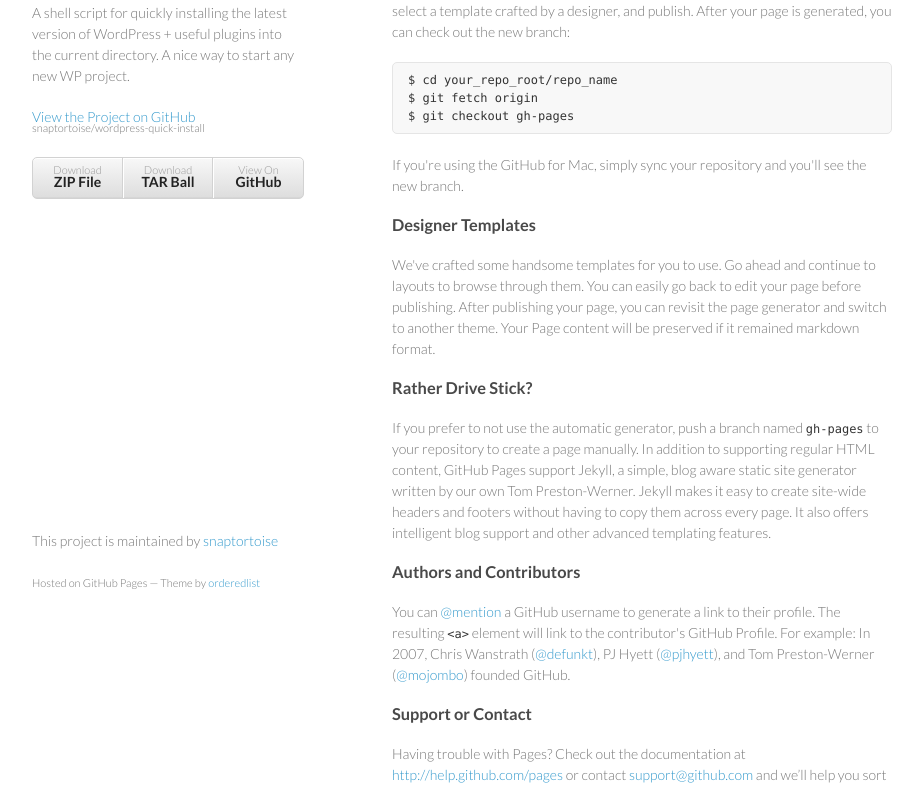
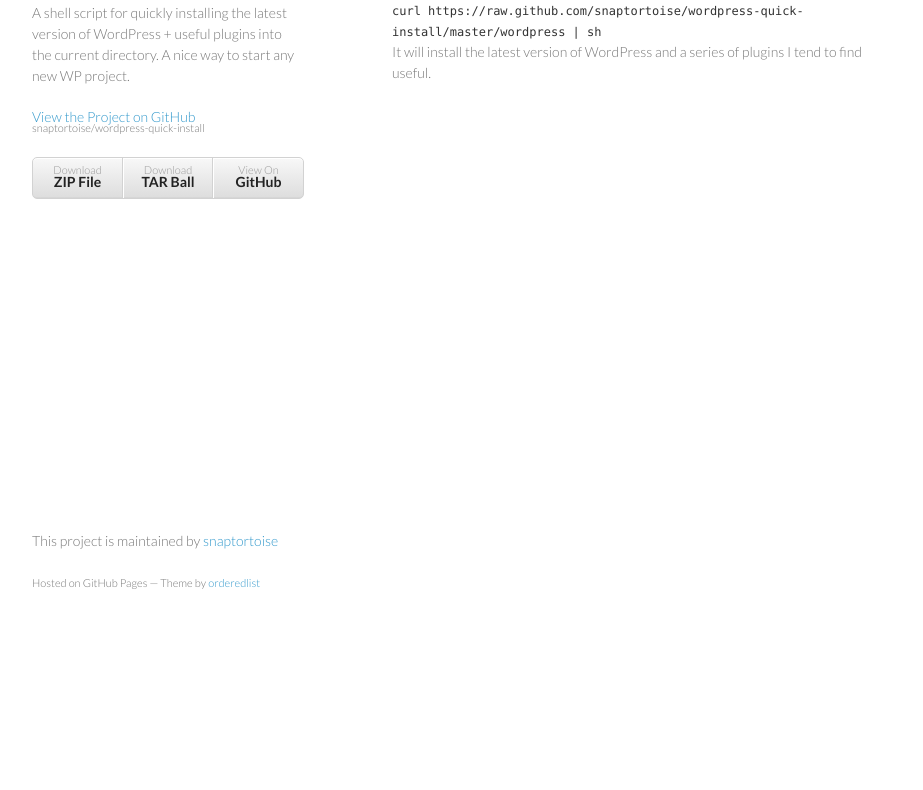
Before and after one commit to snaptortoise/wordpress-quick-install, a plain HTML site: page index.html in a window 1280 px wide. Shown: the part 138-928 px from the top of the page, without its empty margins (178-1101 px from the left). After the commit the page ends 800 px from the top, so only its background shows below. Drawn offline with Linux system fonts and the light colour scheme.

Commit message:
Updated gh-pages

```diff
--- a/index.html
+++ b/index.html
@@ -28,37 +28,18 @@
         </ul>
       </header>
       <section>
-        <h3>
-<a name="welcome-to-github-pages" class="anchor" href="#welcome-to-github-pages"><span class="octicon octicon-link"></span></a>Welcome to GitHub Pages.</h3>
-
-<p>This automatic page generator is the easiest way to create beautiful pages for all of your projects. Author your page content here using GitHub Flavored Markdown, select a template crafted by a designer, and publish. After your page is generated, you can check out the new branch:</p>
-
-<pre><code>$ cd your_repo_root/repo_name
-$ git fetch origin
-$ git checkout gh-pages
-</code></pre>
-
-<p>If you're using the GitHub for Mac, simply sync your repository and you'll see the new branch.</p>
-
-<h3>
-<a name="designer-templates" class="anchor" href="#designer-templates"><span class="octicon octicon-link"></span></a>Designer Templates</h3>
-
-<p>We've crafted some handsome templates for you to use. Go ahead and continue to layouts to browse through them. You can easily go back to edit your page before publishing. After publishing your page, you can revisit the page generator and switch to another theme. Your Page content will be preserved if it remained markdown format.</p>
-
-<h3>
-<a name="rather-drive-stick" class="anchor" href="#rather-drive-stick"><span class="octicon octicon-link"></span></a>Rather Drive Stick?</h3>
-
-<p>If you prefer to not use the automatic generator, push a branch named <code>gh-pages</code> to your repository to create a page manually. In addition to supporting regular HTML content, GitHub Pages support Jekyll, a simple, blog aware static site generator written by our own Tom Preston-Werner. Jekyll makes it easy to create site-wide headers and footers without having to copy them across every page. It also offers intelligent blog support and other advanced templating features.</p>
-
-<h3>
-<a name="authors-and-contributors" class="anchor" href="#authors-and-contributors"><span class="octicon octicon-link"></span></a>Authors and Contributors</h3>
-
-<p>You can <a href="https://github.com/blog/821" class="user-mention">@mention</a> a GitHub username to generate a link to their profile. The resulting <code>&lt;a&gt;</code> element will link to the contributor's GitHub Profile. For example: In 2007, Chris Wanstrath (<a href="https://github.com/defunkt" class="user-mention">@defunkt</a>), PJ Hyett (<a href="https://github.com/pjhyett" class="user-mention">@pjhyett</a>), and Tom Preston-Werner (<a href="https://github.com/mojombo" class="user-mention">@mojombo</a>) founded GitHub.</p>
-
-<h3>
-<a name="support-or-contact" class="anchor" href="#support-or-contact"><span class="octicon octicon-link"></span></a>Support or Contact</h3>
-
-<p>Having trouble with Pages? Check out the documentation at <a href="http://help.github.com/pages">http://help.github.com/pages</a> or contact <a href="mailto:support@github.com">support@github.com</a> and we’ll help you sort it out.</p>
+				<h3>
+					How to use
+				</h3>
+				<p>
+					From your *nix server simply type:
+				</p>
+				<code>
+					curl https://raw.github.com/snaptortoise/wordpress-quick-install/master/wordpress | sh
+				</code>
+				<p>
+					It will install the latest version of WordPress and a series of plugins I tend to find useful.
+				</p>
       </section>
       <footer>
         <p>This project is maintained by <a href="https://github.com/snaptortoise">snaptortoise</a></p>
```
Also changed, not shown: 1 other file.
